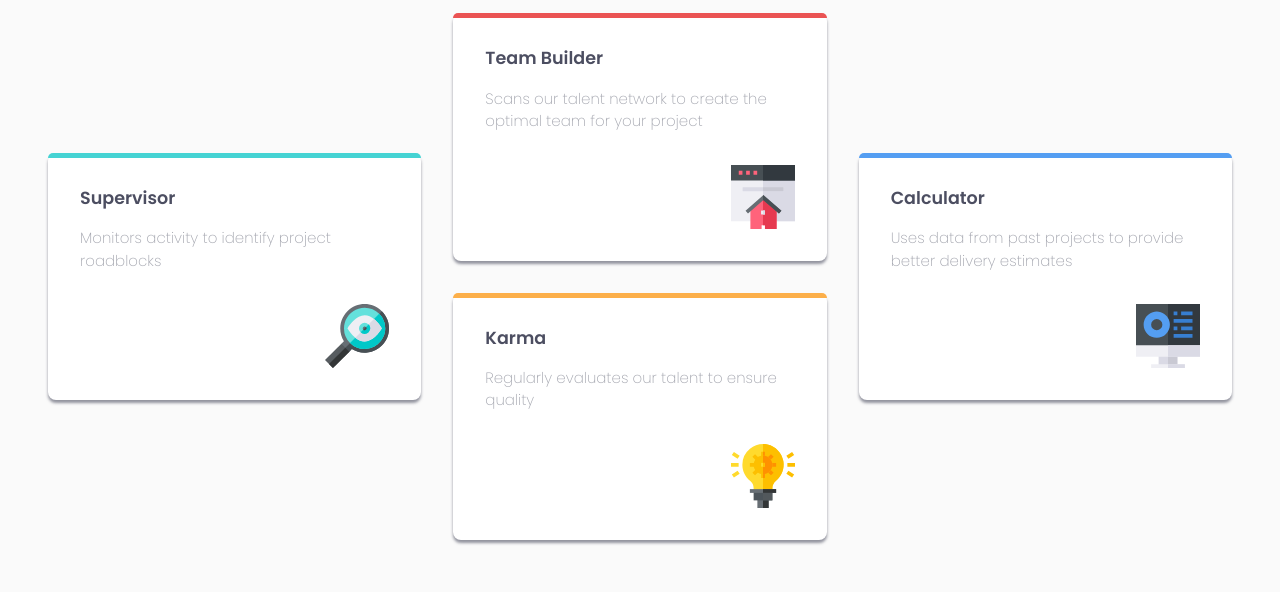
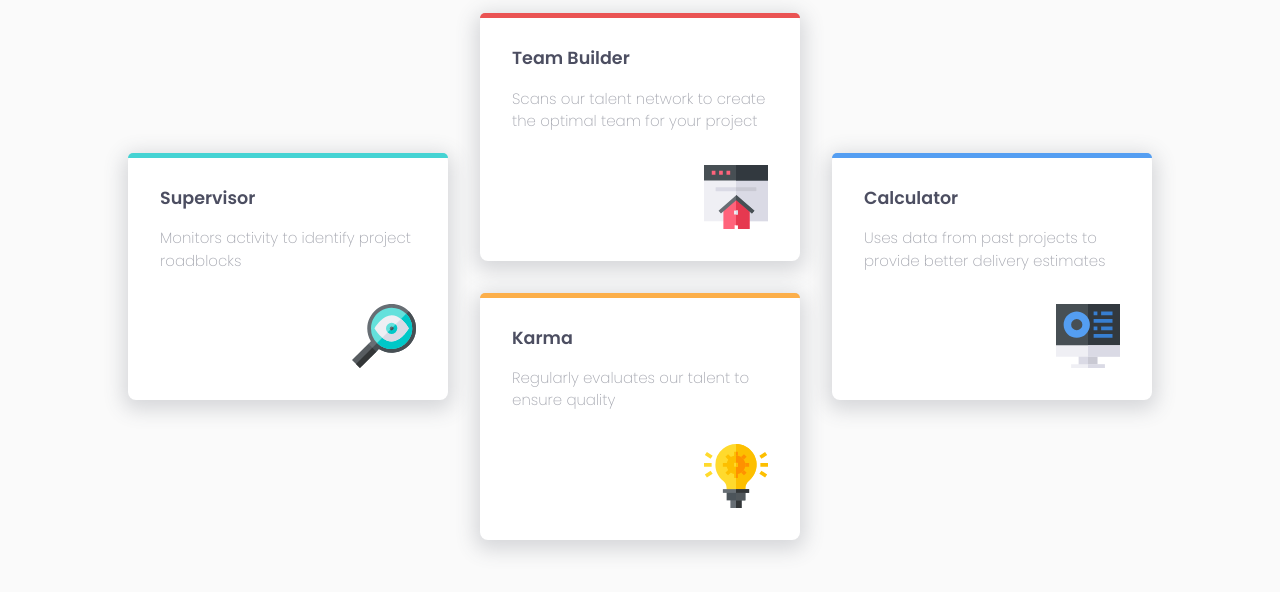
Before and after one commit to achambel/four-card-section, a website built with Vite: page index.html in a window 1280 px wide. Shown: the part 190-782 px from the top of the page. Built offline with nearby package versions, Linux system fonts and the light colour scheme.

Commit message:
refactor: add blur effect to the cards

```diff
--- a/css/style.css
+++ b/css/style.css
@@ -160,10 +160,11 @@ section {
   background: var(--clr-white);
   border-radius: 0.5rem;
   margin: 1rem;
+  max-width: 20rem;
 
   position: relative;
 
-  box-shadow: 0 3px 3px 0 hsl(234, 12%, 34%, 0.6);
+  box-shadow: 0 5px 20px 5px hsl(234, 12%, 34%, 0.2);
 }
 
 .card__supervisor::before {
```
